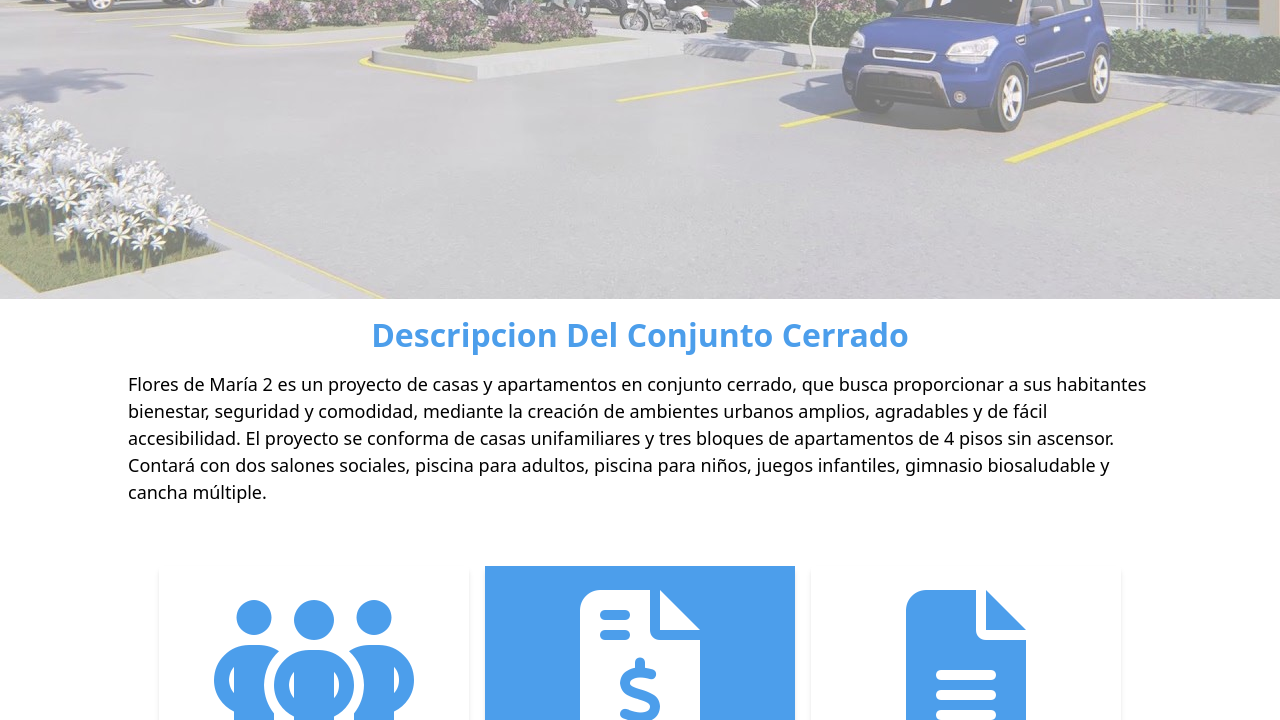
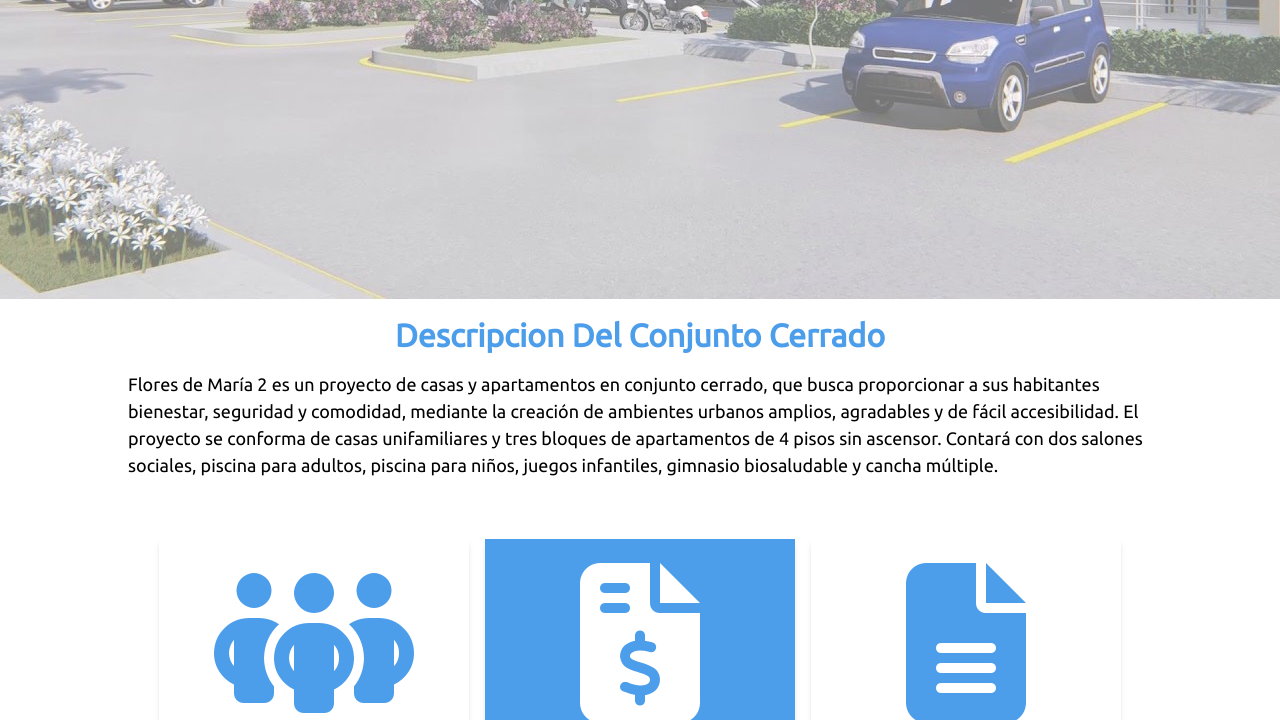
Before and after one commit to OsneiverC/ConjuntoCerradoFloresMaria2, a website: page index.html in a window 1280 px wide. Shown: the part 389-1109 px from the top of the page. Drawn offline with Linux system fonts and the light colour scheme.

Commit message:
Index logo

```diff
--- a/index.html
+++ b/index.html
@@ -6,7 +6,7 @@
     <title>Flores de Maria 2</title>
     <link rel="stylesheet" href="./output.css">
     <link rel="stylesheet" href="./src/css/lightbox.css">
-    <link rel="icon" href="static/public/logo.ico">
+    <link rel="icon" href="static/logos/logo.ico">
 
     <!-- META DE POSICIONAMIENTO  -->
     <meta charset="UTF-8">
@@ -22,8 +22,12 @@
     <meta property="og:url" content="https://conjuntocerradofloresdemaria2.netlify.app/" />
     <meta property="og:site_name" content="Flores de maria 2" />
 
+    <link rel="preconnect" href="https://fonts.googleapis.com">
+    <link rel="preconnect" href="https://fonts.gstatic.com" crossorigin>
+    <link href="https://fonts.googleapis.com/css2?family=Ubuntu&display=swap" rel="stylesheet">
+
 </head>
-<body class="font-['system-ui']">
+<body class="font-['Ubuntu']">
 
     <!-- HEADER O ENCABEZADO  -->
     <header class="bg-[#02519C] p-2 flex justify-around">
```
Also changed, not shown: output.css.
